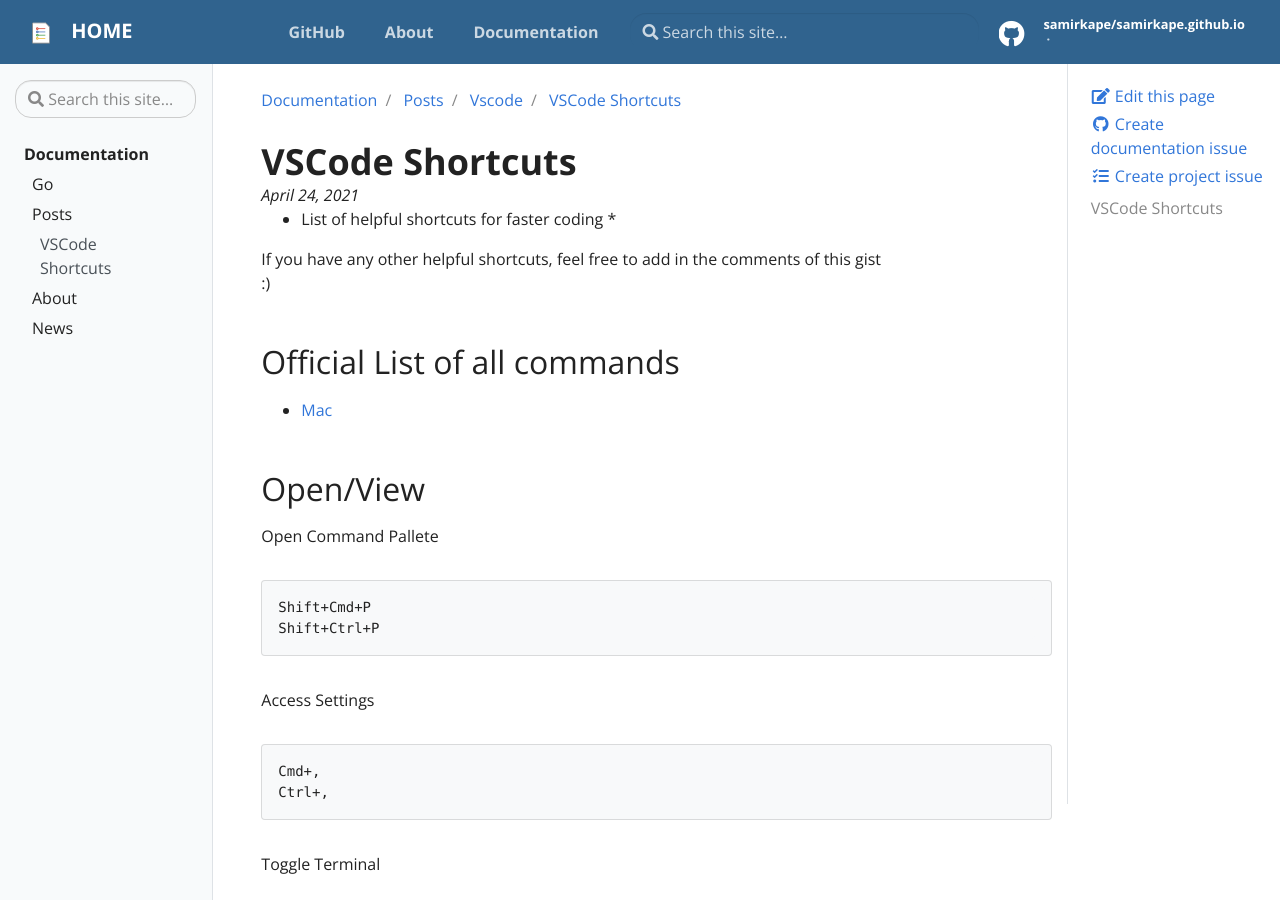
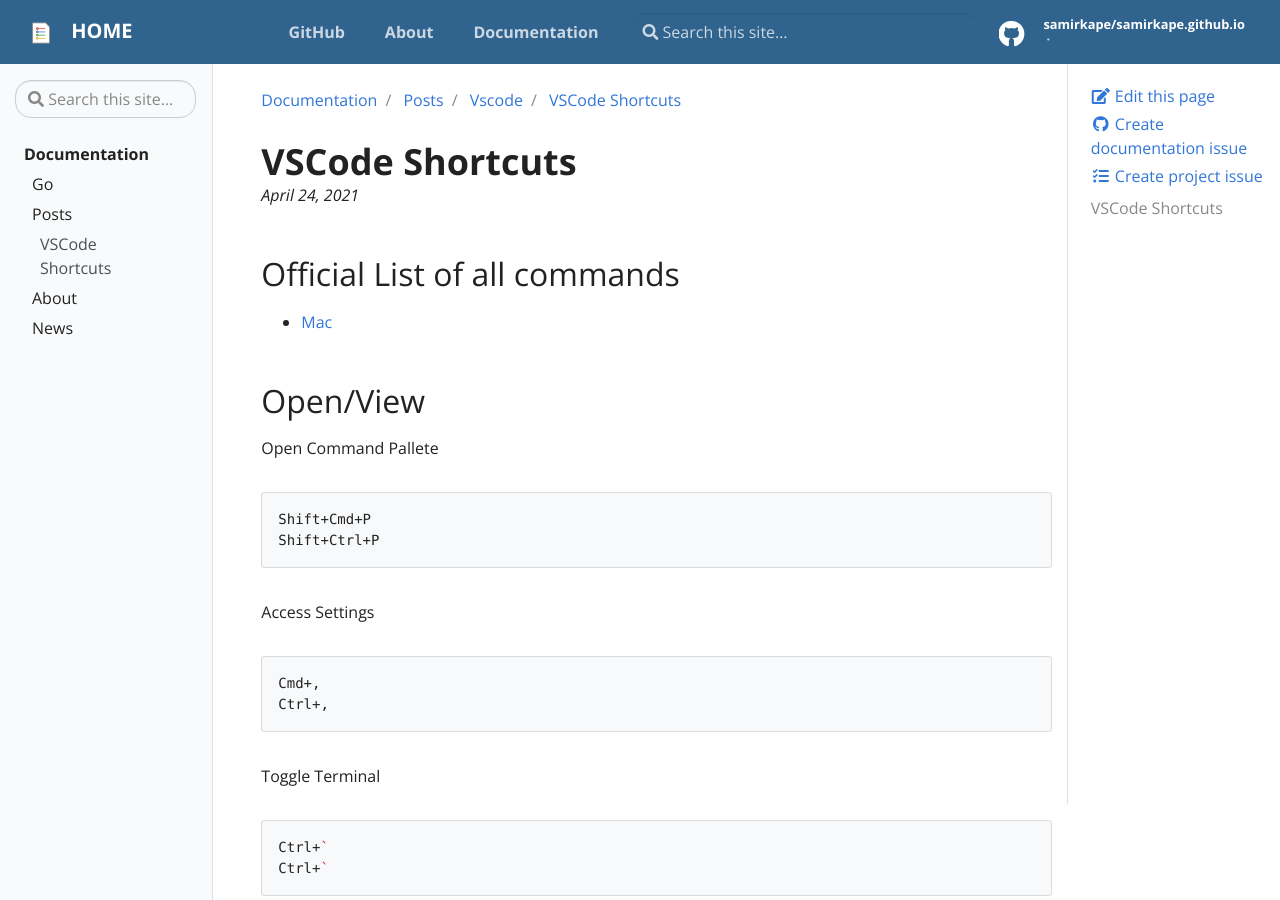
Before and after one commit to samirkape/samirkape.github.io, a Jekyll site: the page built from _docs/Posts/vscode/post_vscode.md, in a window 1280 px wide and 900 px high. Built offline with Jekyll 4.4.1, drawn with Linux system fonts in a browser that asks for light colours.

Commit message:
Update post_vscode.md

```diff
--- a/_docs/Posts/vscode/post_vscode.md
+++ b/_docs/Posts/vscode/post_vscode.md
@@ -2,10 +2,6 @@
  layout: post
  title:  "VSCode Shortcuts"
 ---
-
-* List of helpful shortcuts for faster coding *
-
-If you have any other helpful shortcuts, feel free to add in the comments of this gist :)
 
 ## Official List of all commands
 
```
